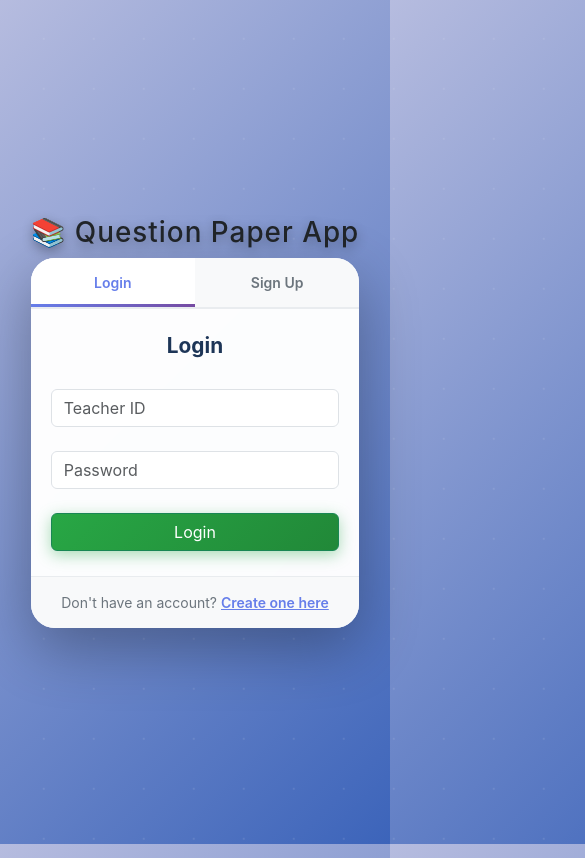
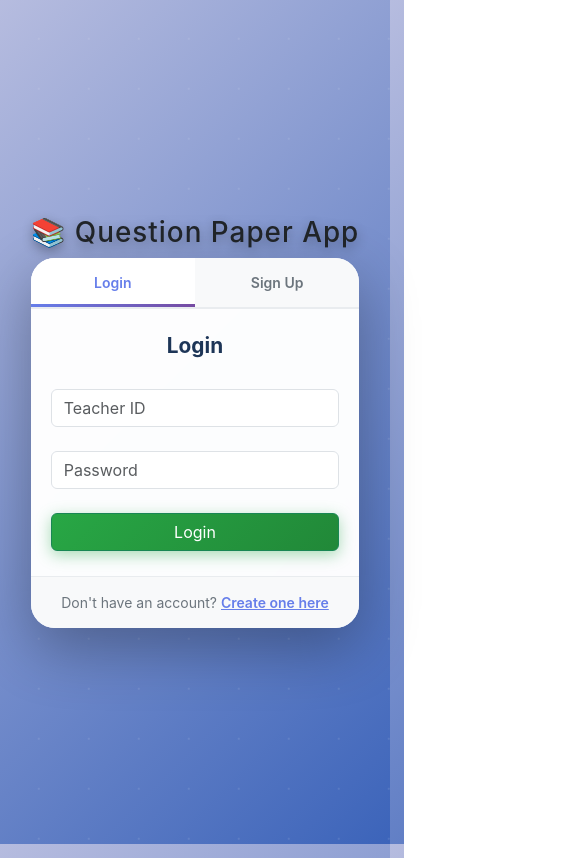
Before and after one commit to SkFahimuddin/Question, a React (Create React App) app in the folder frontend/: page / in a window 390 px wide. Shown: the whole page, 585 px wide, since content can reach past the window. Built offline with nearby package versions, Linux system fonts and the light colour scheme.

Commit message:
changed the css of phone

```diff
--- a/frontend/src/App.css
+++ b/frontend/src/App.css
@@ -22,7 +22,7 @@ body {
 body::before {
   content: '';
   position: absolute;
-  width: 200%;
+  width: 100%;
   height: 100%;
   background: radial-gradient(circle, rgba(255,255,255,0.1) 1px, transparent 1px);
   background-size: 50px 50px;
```
